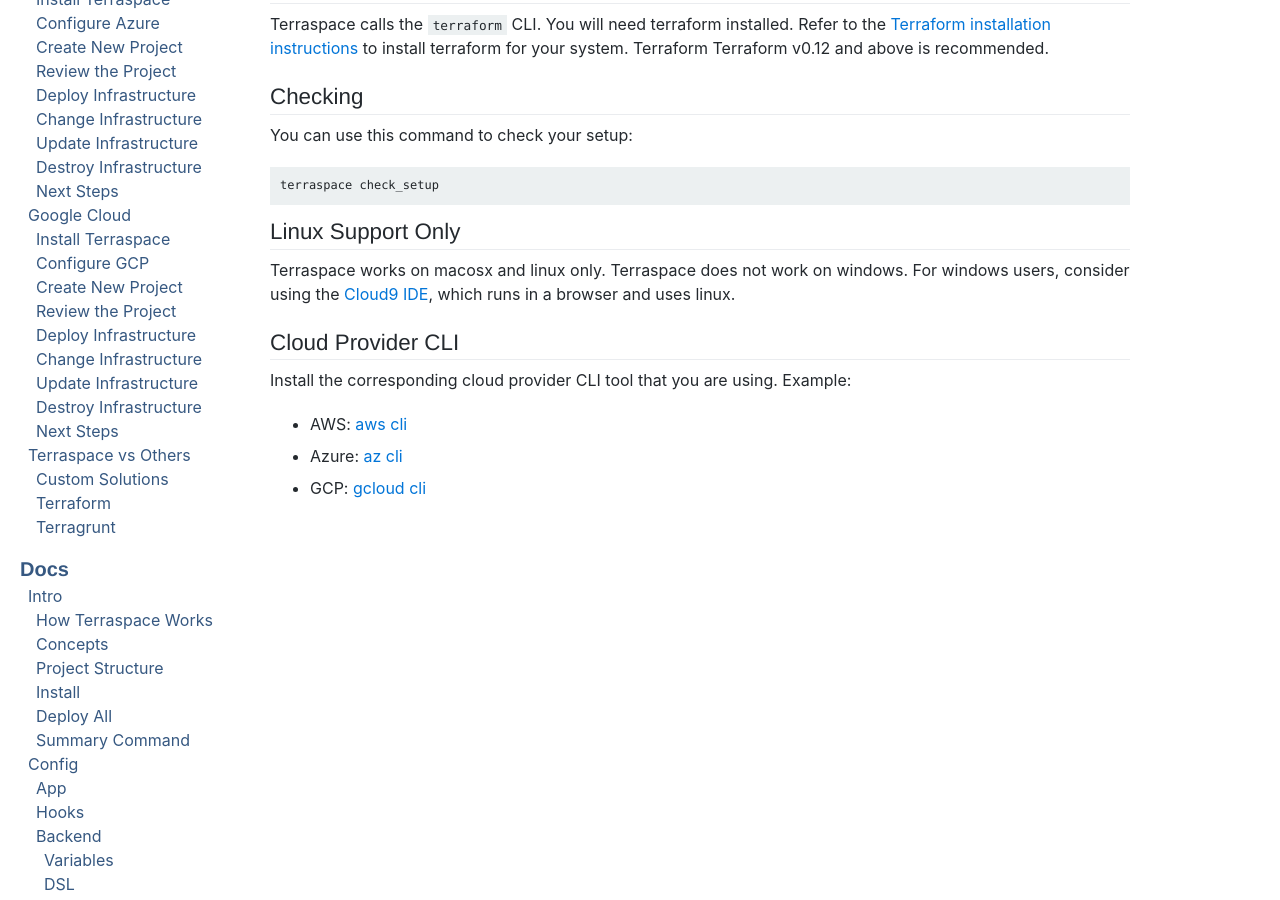
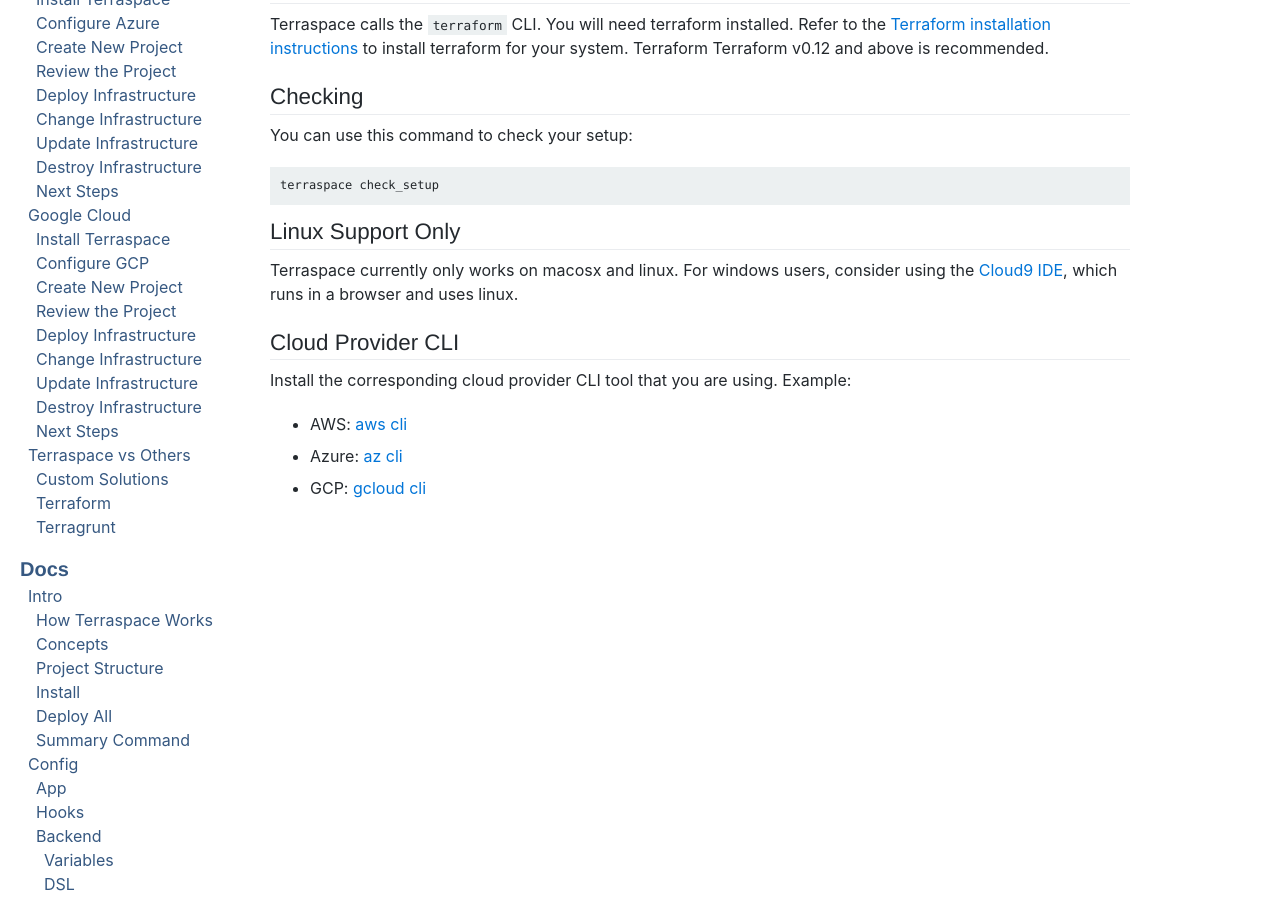
Before and after one commit to boltops-tools/terraspace-docs, a Jekyll site: the page built from _docs/intro/install.md, in a window 1280 px wide and 900 px high, scrolled down 409 px. Built offline with Jekyll 4.4.1, drawn with Linux system fonts in a browser that asks for light colours; a script that is not in the unit is left out.

Commit message:
update docs

```diff
--- a/_includes/intro/install.md
+++ b/_includes/intro/install.md
@@ -18,7 +18,7 @@
 
 ## Linux Support Only
 
-Terraspace works on macosx and linux only. Terraspace does not work on windows. For windows users, consider using the [Cloud9 IDE](https://aws.amazon.com/cloud9/), which runs in a browser and uses linux.
+Terraspace currently only works on macosx and linux. For windows users, consider using the [Cloud9 IDE](https://aws.amazon.com/cloud9/), which runs in a browser and uses linux.
 
 {% if include.provider %}
 Next, we'll configure {{ include.provider }}.
```
